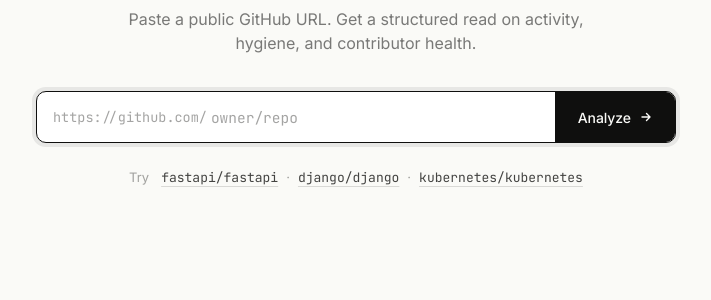
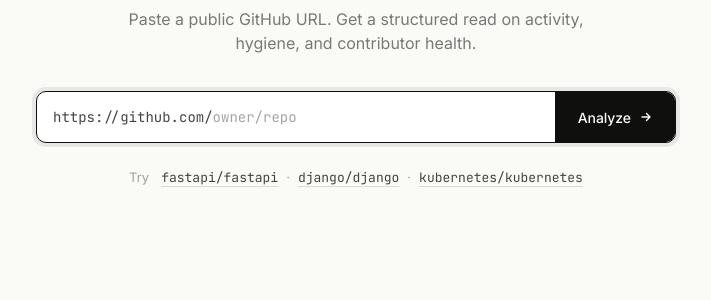
Before and after one commit to dtiourine/triagit, a FastAPI app: page / in a window 1280 px wide. Shown: the part 381-681 px from the top of the page, without its empty margins (284-995 px from the left). Run offline with FastAPI, Linux system fonts and the light colour scheme.

Commit message:
Update style.css

```diff
--- a/src/codescope/web/static/style.css
+++ b/src/codescope/web/static/style.css
@@ -168,11 +168,12 @@ button { font-family: inherit; }
 
 .cs-input-prefix {
   display: inline-flex; align-items: center;
-  padding: 0 4px 0 16px;
+  padding: 0 0 0 16px;
   font-family: var(--font-mono);
-  font-size: 13.5px;
-  color: var(--muted-2);
+  font-size: 14px;
+  color: var(--ink-2);
   user-select: none;
+  cursor: default;
 }
 .cs-input {
   flex: 1; min-width: 0;
@@ -180,7 +181,7 @@ button { font-family: inherit; }
   background: transparent;
   color: var(--ink);
   font-family: var(--font-mono);
-  font-size: 14.5px;
+  font-size: 14px;
   padding: 0 12px 0 0;
 }
 .cs-input::placeholder { color: var(--muted-2); }
```
